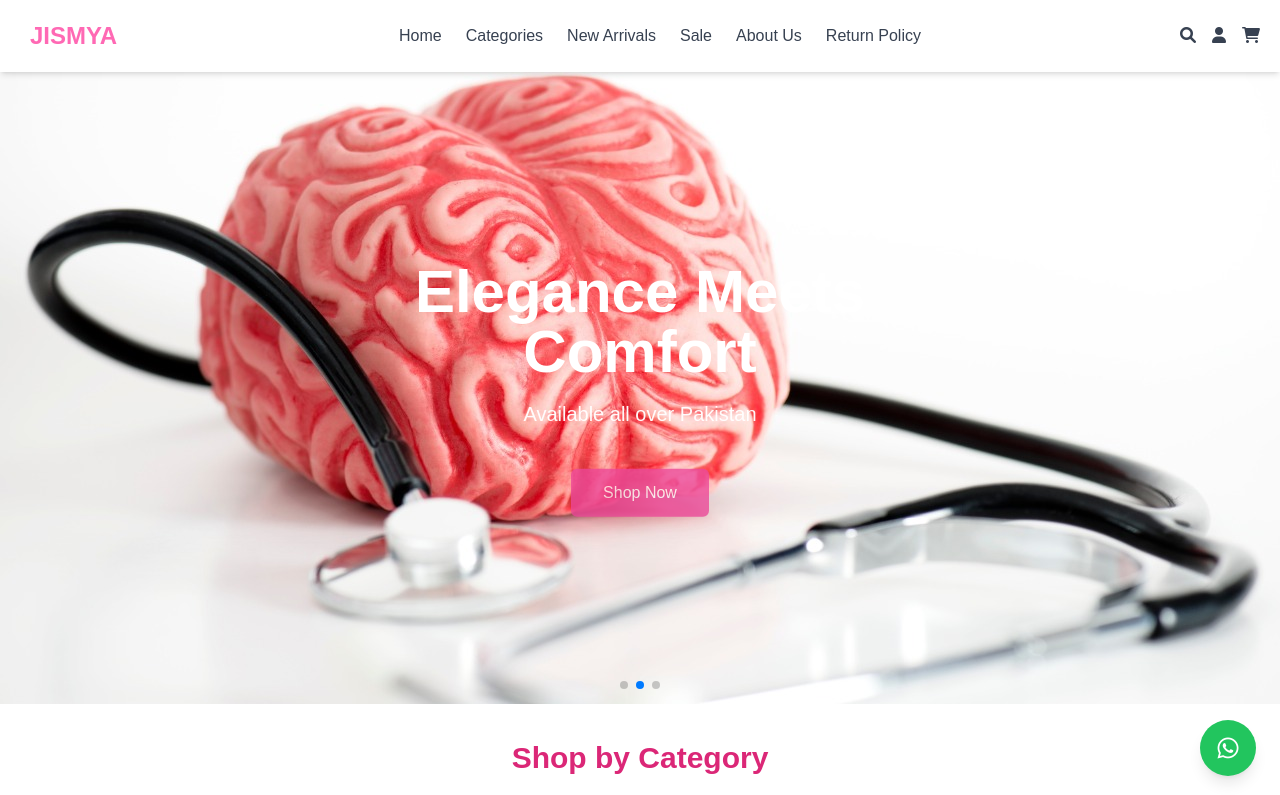
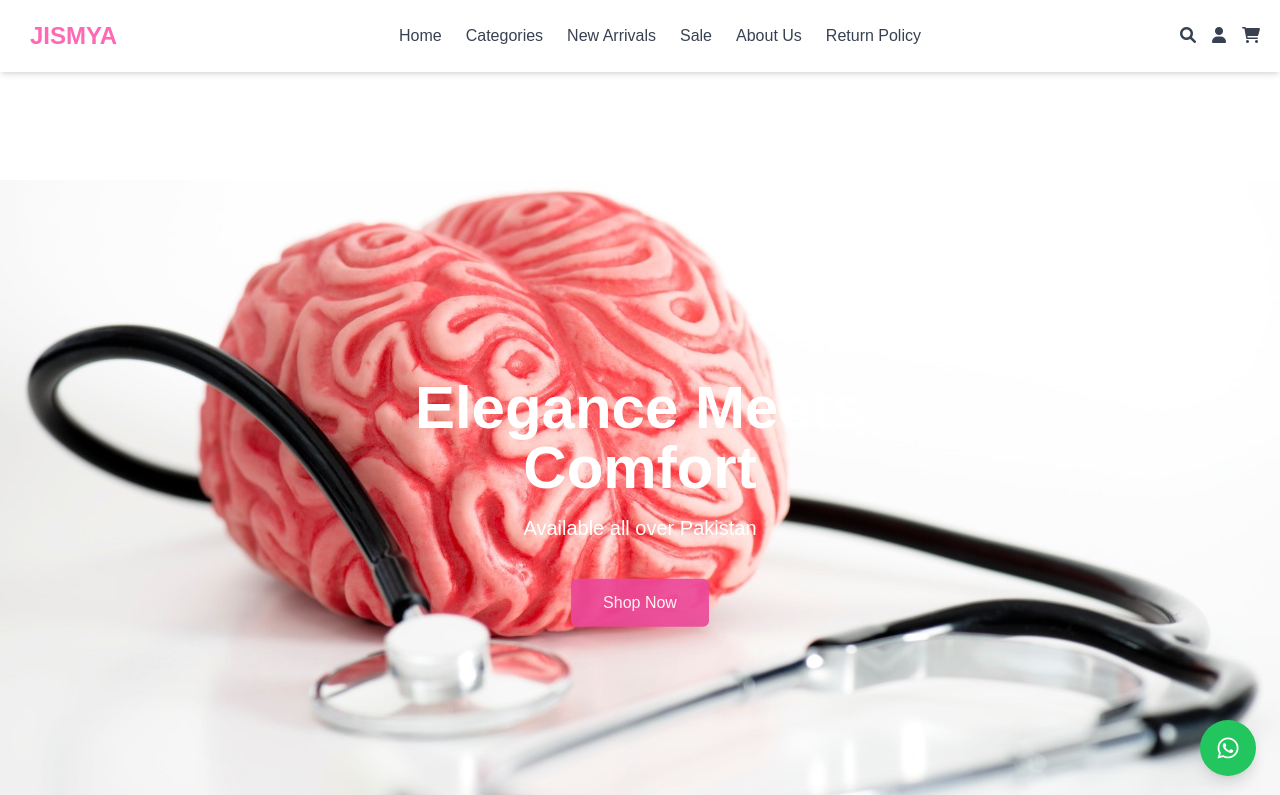
Before and after one commit to rahmatshah1310/jismyanew, a Next.js app: page / in a window 1280 px wide. Shown: the top 795 px of the page. Built offline with nearby package versions, Linux system fonts and the light colour scheme.

Commit message:
feat:Adding authlayout  in layout for admin dashobard

```diff
--- a/src/app/layout.js
+++ b/src/app/layout.js
@@ -1,7 +1,7 @@
 import { Inter } from 'next/font/google'
-import './globals.css'
-import Header from '@/layouts/Header'
-import Footer from '@/layouts/Footer'
+import "./globals.css"
+import AuthLayout from './authlayout';
+
 
 const inter = Inter({ subsets: ['latin'] })
 
@@ -11,6 +11,7 @@
 }
 
 export default function RootLayout({ children }) {
+
   return (
     <html lang="en">
       <head>
@@ -20,9 +21,7 @@
         />
       </head>
       <body>
-        <Header />
-        <main className='bg-white'>{children}</main>
-        <Footer />
+        <AuthLayout>     <main className='bg-white'>{children}</main></AuthLayout>
       </body>
     </html>
   )
```
